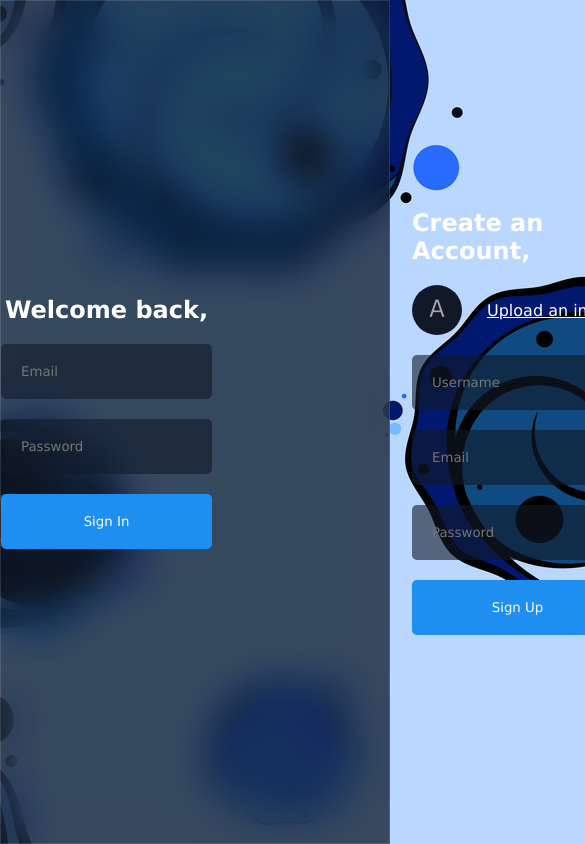
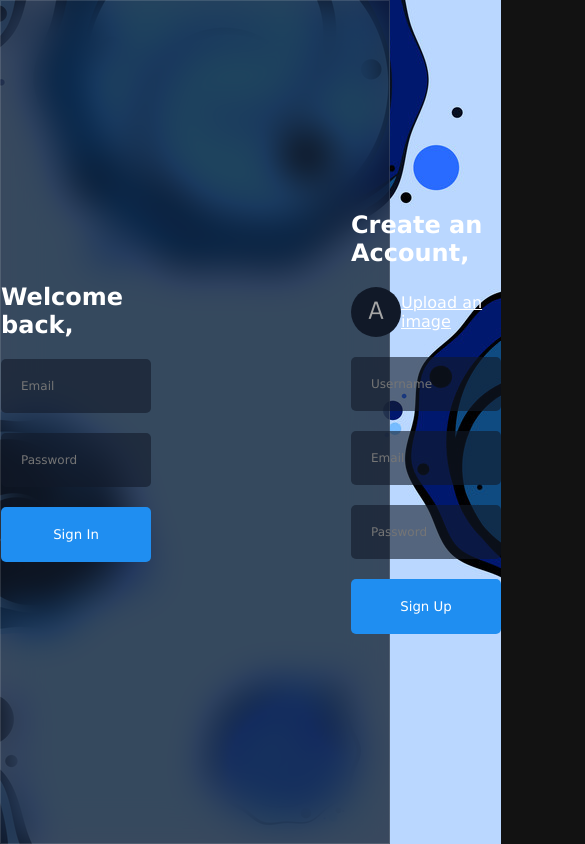
Before and after one commit to AdamNgazzou/ReactChatApp, a React (Vite) app: page / in a window 390 px wide. Shown: the top 844 px of the page, 585 px wide, since content can reach past the window. Built offline with nearby package versions, Linux system fonts and the light colour scheme; no server answers.

Commit message:
Update Chat.css

```diff
--- a/src/components/chat/Chat.css
+++ b/src/components/chat/Chat.css
@@ -177,5 +177,21 @@
 @media only screen and (max-width: 768px) {
     .chat{
       display:none;
+      flex:1;
+      background-color: rgb(17,25,40,0.75);
+      backdrop-filter: blur(19px) saturate(180%);
+      height: 100%;
+      overflow-y:hidden;
+
     }
+    audio{
+        width:250px;
+    }
+    input{
+        width:150px;
+        padding:12px;
+        font-size: 12px;
+
+    }
+
   }
```
